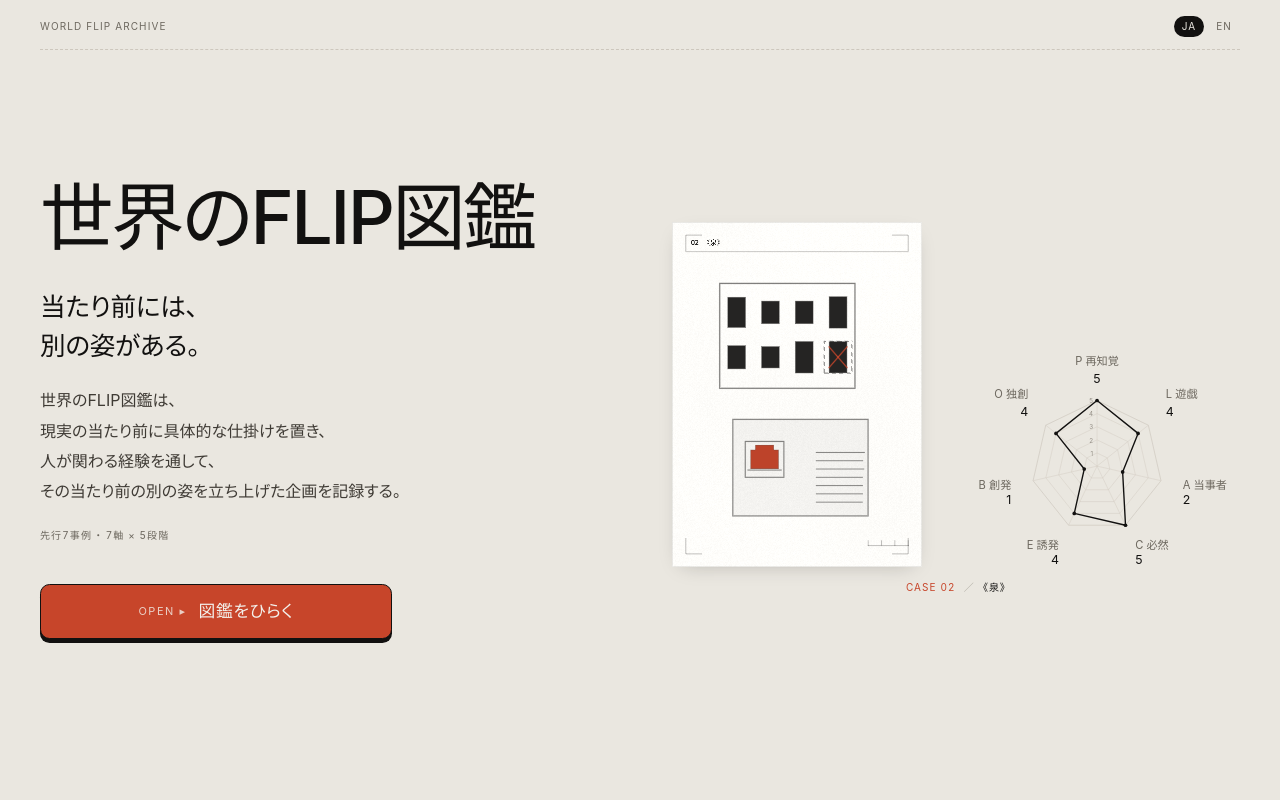
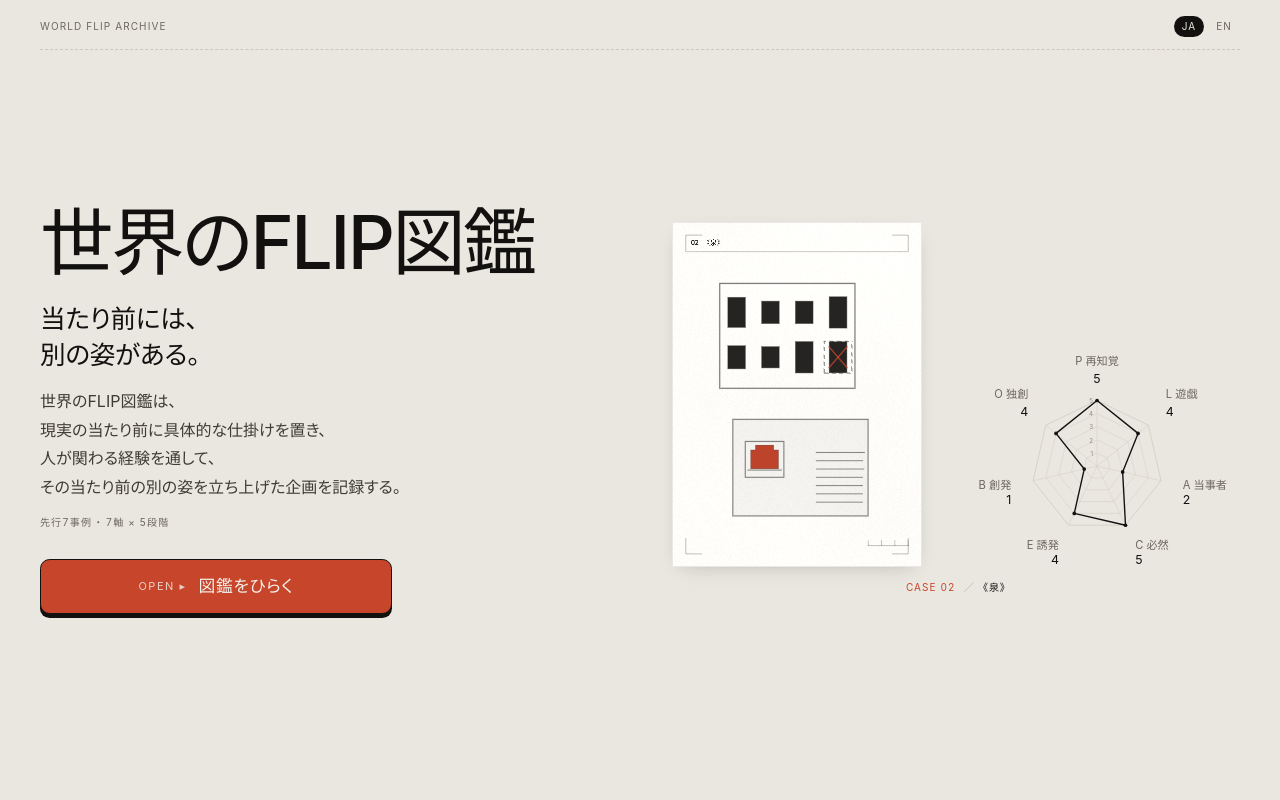
Before and after one commit to miyamotohikaru/flip-archive, a Next.js app: page /about in a window 1280 px wide. Shown: the top 800 px of the page. Built offline with nearby package versions, Linux system fonts and the light colour scheme.

Commit message:
スタート画面の字どうしを詰め、図との間に少し余白を取る
Co-Authored-By: Claude Opus 5.5 <noreply@anthropic.com>

```diff
--- a/src/components/Intro.tsx
+++ b/src/components/Intro.tsx
@@ -139,7 +139,7 @@ export default function Intro() {
         </div>
 
         {/* 一枚。携帯は図が上・字が下、パソコンは字が左・図が右 */}
-        <div className="mx-auto grid w-full max-w-[76rem] flex-1 content-center items-center gap-y-4 py-4 lg:grid-cols-2 lg:gap-x-16 lg:py-8">
+        <div className="mx-auto grid w-full max-w-[76rem] flex-1 content-center items-center gap-y-7 py-4 lg:grid-cols-2 lg:gap-x-16 lg:py-8">
           {/* 図。事例のカードと七角形を並べ、7件ぶん順に替える */}
           <div className="lg:order-2">
             <div className="mx-auto flex max-w-[34rem] items-end justify-center gap-3 sm:gap-5 lg:max-w-[42rem] lg:gap-8">
@@ -172,12 +172,12 @@ export default function Intro() {
             >
               {t.title}
             </h1>
-            <p className="mt-3 text-[0.92rem] font-medium leading-[1.5] tracking-[-0.01em] lg:mt-8 lg:text-[1.6rem]">
+            <p className="mt-2 text-[0.92rem] font-medium leading-[1.4] tracking-[-0.01em] lg:mt-5 lg:text-[1.6rem]">
               {t.catch[0]}
               <br />
               {t.catch[1]}
             </p>
-            <p className="mt-2.5 text-[0.75rem] leading-[1.75] text-sub lg:mt-5 lg:text-[1rem] lg:leading-[1.9]">
+            <p className="mt-2 text-[0.75rem] leading-[1.65] text-sub lg:mt-3.5 lg:text-[1rem] lg:leading-[1.8]">
               {t.lead.map((line, i) => (
                 <span key={line}>
                   {i > 0 && <br />}
@@ -185,12 +185,12 @@ export default function Intro() {
                 </span>
               ))}
             </p>
-            <p className="label tnum mt-3 lg:mt-5">{t.spec}</p>
+            <p className="label tnum mt-2 lg:mt-3">{t.spec}</p>
 
             <button
               type="button"
               onClick={start}
-              className="mt-5 flex w-full max-w-[22rem] items-center justify-center gap-3 rounded-[0.6rem] border border-ink bg-accent py-3.5 text-paper shadow-[0_4px_0_0_var(--color-ink)] transition-[transform,box-shadow] duration-150 hover:-translate-y-px active:translate-y-[3px] active:shadow-[0_1px_0_0_var(--color-ink)] lg:mt-10"
+              className="mt-4 flex w-full max-w-[22rem] items-center justify-center gap-3 rounded-[0.6rem] border border-ink bg-accent py-3.5 text-paper shadow-[0_4px_0_0_var(--color-ink)] transition-[transform,box-shadow] duration-150 hover:-translate-y-px active:translate-y-[3px] active:shadow-[0_1px_0_0_var(--color-ink)] lg:mt-7"
             >
               <span className="font-mono text-11 tracking-[0.14em] opacity-80">OPEN ▸</span>
               <span className="text-[0.95rem] font-medium tracking-[0.04em] lg:text-[1.05rem]">{t.start}</span>
```
